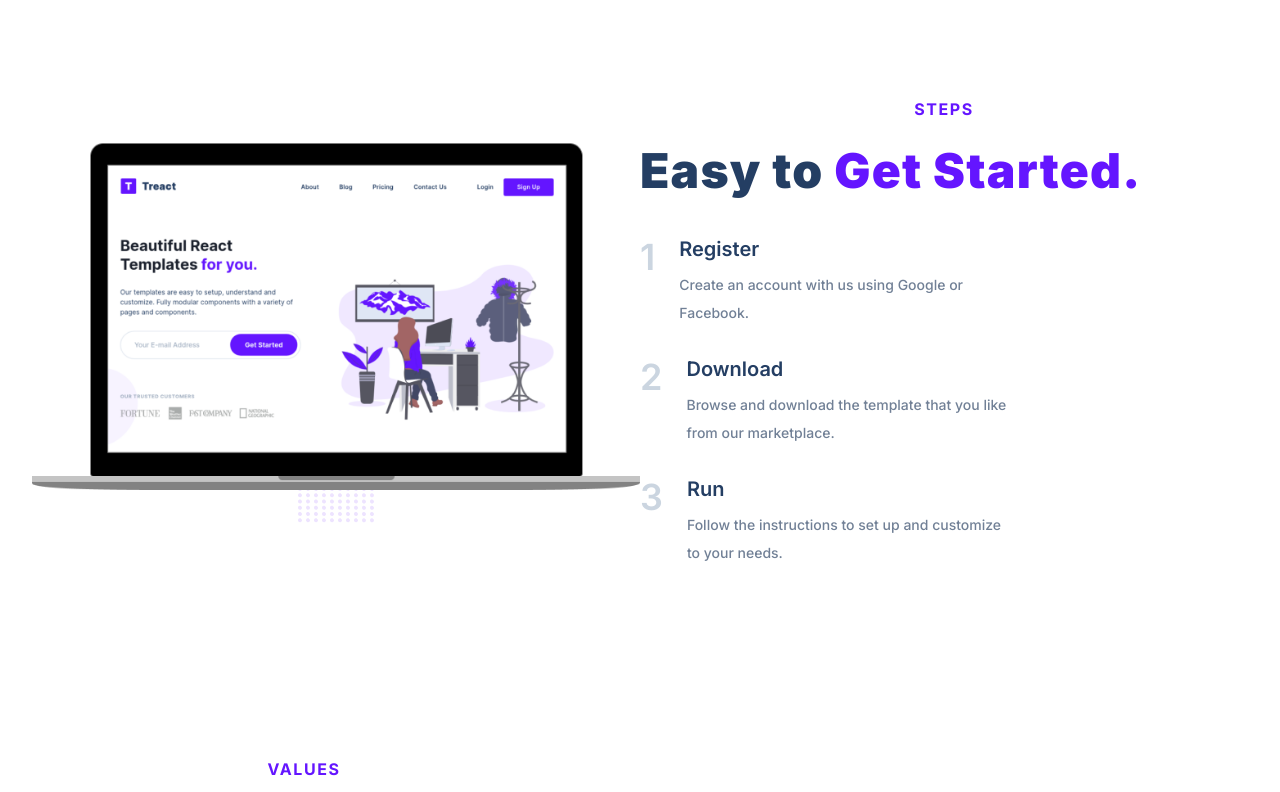
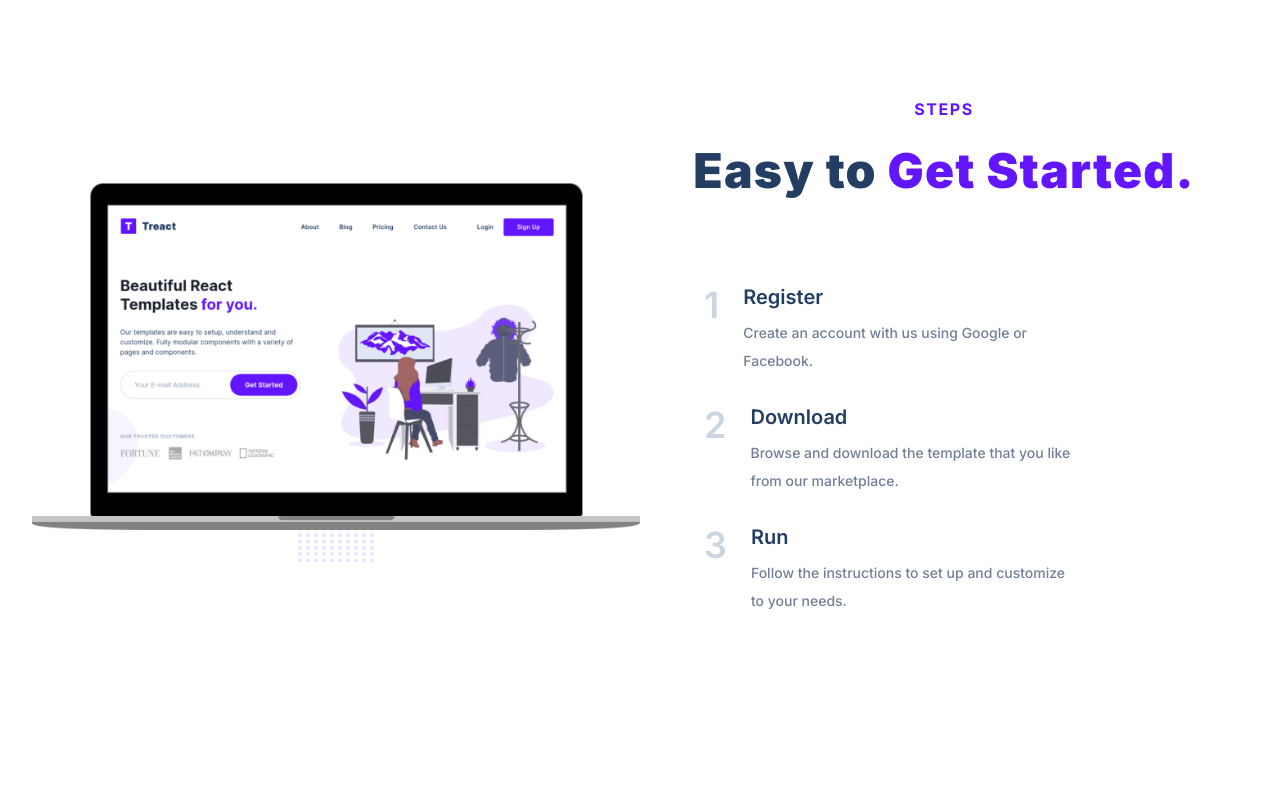
Before and after one commit to lbellowshs/treact-final-project, a plain HTML site: page index.html in a window 1280 px wide. Shown: the part 2460-3252 px from the top of the page. Drawn offline with Linux system fonts and the light colour scheme.

```diff
--- a/style.css
+++ b/style.css
@@ -439,6 +439,7 @@
     line-height: 1.5;
     margin: 16px 0;
     letter-spacing: 0.025em;
+    text-align: center;
 }
 
 .feature__para {
@@ -558,6 +559,11 @@
     flex-direction: column;
     margin-left: 24px;
     max-width: 320px;
+}
+
+.steps__list {
+    padding: 32px 0;
+    padding-left: 64px;
 }
 
 .step__title {
```
